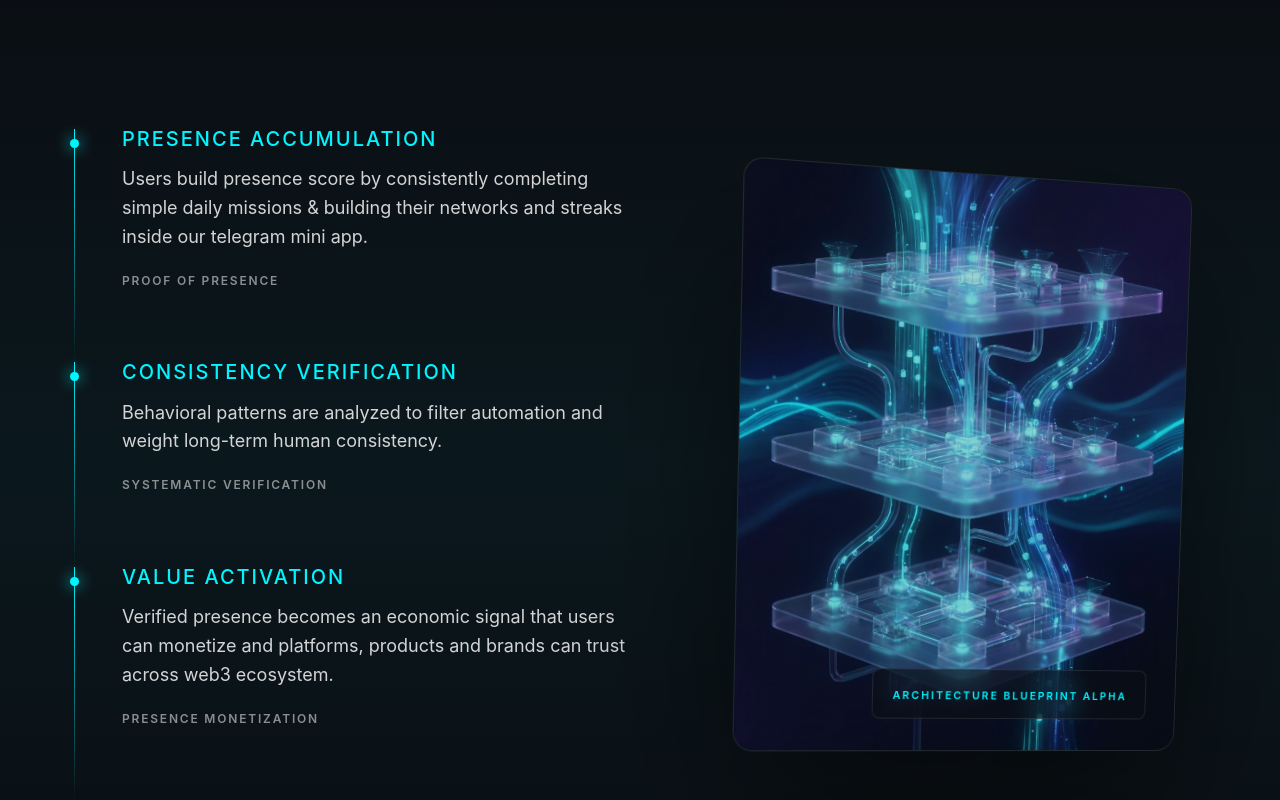
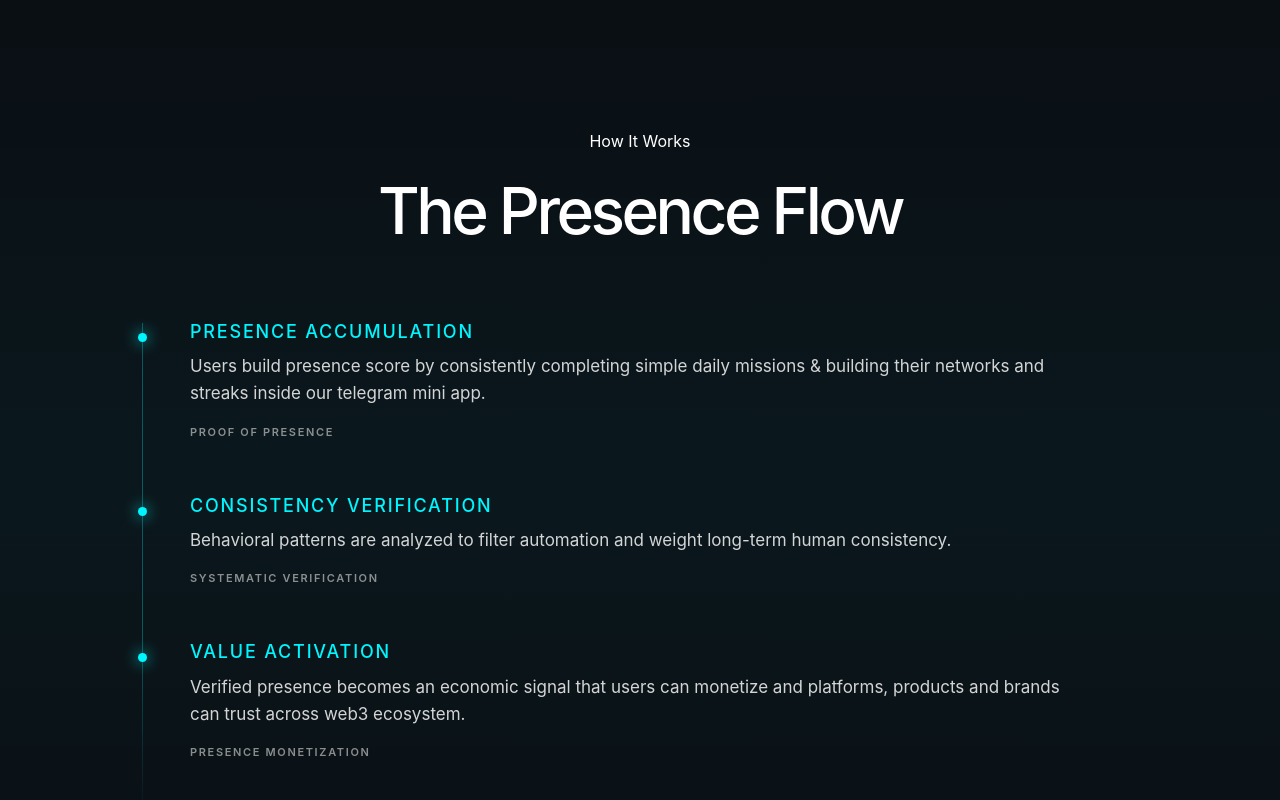
Before and after one commit to bl126/bluewave-officialweb, a Next.js app: page / in a window 1280 px wide. Shown: the part 2120-2920 px from the top of the page. Built offline with nearby package versions, Linux system fonts and the light colour scheme; no server answers.

Commit message:
optimzed

```diff
--- a/app/components/HowItWorks.tsx
+++ b/app/components/HowItWorks.tsx
@@ -1,6 +1,5 @@
 "use client";
 import React from "react";
-import Image from "next/image";
 import Container from "./core/Container";
 import Badge from "./core/Badge";
 
@@ -40,23 +39,29 @@ export default function HowItWorks() {
             }}></div>
 
             <Container>
+                <div style={{ textAlign: "center", marginBottom: "80px" }}>
+                    <Badge>How It Works</Badge>
+                    <h2 style={{ marginTop: "24px" }}>The Presence Flow</h2>
+                </div>
+
                 <div className="architecture-layout" style={{
-                    display: "grid",
-                    gridTemplateColumns: "1.2fr 1fr",
-                    gap: "100px",
-                    alignItems: "center"
+                    display: "flex",
+                    justifyContent: "center",
+                    alignItems: "center",
+                    maxWidth: "900px",
+                    margin: "0 auto"
                 }}>
-
-                    <div className="technical-steps-stack">
+                    <div className="technical-steps-stack" style={{ width: "100%" }}>
                         {steps.map((step, i) => (
-                            <div key={i} className="tech-step-item" style={{ marginBottom: "72px", position: "relative" }}>
+                            <div key={i} className="tech-step-item" style={{ marginBottom: "56px", position: "relative" }}>
                                 <div style={{
                                     position: "absolute",
                                     left: "-48px",
                                     top: "0",
-                                    bottom: "-72px",
+                                    bottom: "-56px",
                                     width: "1px",
-                                    background: "linear-gradient(to bottom, var(--bw-accent), transparent)"
+                                    background: i === steps.length - 1 ? "linear-gradient(to bottom, var(--bw-accent), transparent)" : "var(--bw-accent)",
+                                    opacity: 0.3
                                 }}></div>
                                 <div style={{
                                     position: "absolute",
@@ -69,54 +74,12 @@ export default function HowItWorks() {
                                     boxShadow: "0 0 15px var(--bw-accent)"
                                 }}></div>
 
-                                <h4 style={{ color: "var(--bw-accent)", fontSize: "20px", marginBottom: "16px", textTransform: "uppercase", letterSpacing: "0.1em" }}>{step.title}</h4>
-                                <p style={{ fontSize: "18px", color: "var(--bw-text-secondary)", marginBottom: "20px", maxWidth: "520px", lineHeight: 1.6 }}>{step.desc}</p>
-                                <div style={{ fontSize: "12px", color: "var(--bw-text-muted)", fontWeight: "600", textTransform: "uppercase", letterSpacing: "0.15em" }}>{step.detail}</div>
+                                <h4 style={{ color: "var(--bw-accent)", fontSize: "18px", marginBottom: "12px", textTransform: "uppercase", letterSpacing: "0.1em" }}>{step.title}</h4>
+                                <p style={{ fontSize: "17px", color: "var(--bw-text-secondary)", marginBottom: "16px", lineHeight: 1.6 }}>{step.desc}</p>
+                                <div style={{ fontSize: "11px", color: "var(--bw-text-muted)", fontWeight: "600", textTransform: "uppercase", letterSpacing: "0.15em" }}>{step.detail}</div>
                             </div>
                         ))}
                     </div>
-
-                    <div className="architecture-visual">
-                        <div className="glass-panel" style={{
-                            height: "580px",
-                            width: "110%",
-                            transform: "perspective(2500px) rotateY(18deg) rotateX(-5deg) skewY(2deg)",
-                            display: "flex",
-                            alignItems: "center",
-                            justifyContent: "center",
-                            background: "linear-gradient(135deg, rgba(255,255,255,0.03) 0%, rgba(0, 246, 255, 0.01) 100%)",
-                            border: "1px solid rgba(255,255,255,0.08)",
-                            boxShadow: "0 80px 160px rgba(0,0,0,0.5)",
-                            overflow: "hidden"
-                        }}>
-                            <div style={{ position: "relative", width: "100%", height: "100%" }}>
-                                <Image
-                                    src="/architecture-flow.png"
-                                    alt="Architecture Presence Flow"
-                                    fill
-                                    style={{ objectFit: "cover", opacity: 0.8 }}
-                                />
-
-                                {/* System Overlay Tag */}
-                                <div style={{
-                                    position: "absolute",
-                                    bottom: "32px",
-                                    right: "32px",
-                                    background: "rgba(11, 15, 20, 0.6)",
-                                    backdropFilter: "blur(12px)",
-                                    padding: "12px 20px",
-                                    borderRadius: "8px",
-                                    border: "1px solid var(--bw-glass-border)",
-                                    zIndex: 2
-                                }}>
-                                    <span style={{ fontSize: "11px", textTransform: "uppercase", letterSpacing: "0.2em", color: "var(--bw-accent)", fontWeight: 600 }}>
-                                        Architecture Blueprint Alpha
-                                    </span>
-                                </div>
-                            </div>
-                        </div>
-                    </div>
-
                 </div>
             </Container>
 
--- a/app/components/core/Starfield.tsx
+++ b/app/components/core/Starfield.tsx
@@ -59,7 +59,9 @@ export default function Starfield() {
 
         const init = () => {
             stars = [];
-            const starCount = Math.floor((window.innerWidth * window.innerHeight) / 10000);
+            const isMobile = window.innerWidth < 768;
+            const density = isMobile ? 20000 : 10000;
+            const starCount = Math.floor((window.innerWidth * window.innerHeight) / density);
             for (let i = 0; i < starCount; i++) {
                 stars.push(new Star());
             }
@@ -101,6 +103,7 @@ export default function Starfield() {
                 pointerEvents: "none",
                 zIndex: -1,
                 opacity: 0.4,
+                willChange: "transform"
             }}
         />
     );
--- a/app/globals.css
+++ b/app/globals.css
@@ -83,6 +83,7 @@ body {
   filter: blur(150px);
   mix-blend-mode: screen;
   pointer-events: none;
+  will-change: transform, opacity;
 }
 
 .blob-hero-top {
@@ -101,6 +102,7 @@ body {
     height: 150vw;
     top: -50vw;
     opacity: 0.35;
+    filter: blur(80px);
   }
 }
 
@@ -134,6 +136,7 @@ body {
     width: 120vw;
     height: 120vw;
     left: -50vw;
+    filter: blur(80px);
   }
 }
 
@@ -272,7 +275,8 @@ section {
 .btn-primary:hover {
   background: #FFFFFF;
   box-shadow: 0 18px 55px rgba(0, 246, 255, 0.5);
-  transform: translateY(-3px);
+  transform: translateY(-3px) scale(1.02);
+  filter: brightness(1.1);
 }
 
 .btn-secondary {
--- a/app/layout.tsx
+++ b/app/layout.tsx
@@ -14,7 +14,19 @@ const geistMono = Geist_Mono({
 
 export const metadata: Metadata = {
   title: "Bluewave — The Human Presence Layer on TON",
-  description: "Bluewave: verify human presence, own consistency, get rewarded.",
+  description: "Bluewave verify human presence, own consistency, and build verifiable on-chain reputation. The future of decentralized human signals on the TON ecosystem.",
+  keywords: ["Bluewave", "TON", "Web3", "Human Presence", "On-chain Reputation", "Digital Identity", "Blockchain"],
+  openGraph: {
+    title: "Bluewave — The Human Presence Layer on TON",
+    description: "Verify human presence and own your consistency in the Web3 ecosystem.",
+    type: "website",
+    url: "https://bluewave.network", // Placeholder or actual if known
+  },
+  twitter: {
+    card: "summary_large_image",
+    title: "Bluewave — The Human Presence Layer on TON",
+    description: "The Human Presence Layer on TON.",
+  }
 };
 
 export default function RootLayout({
```
